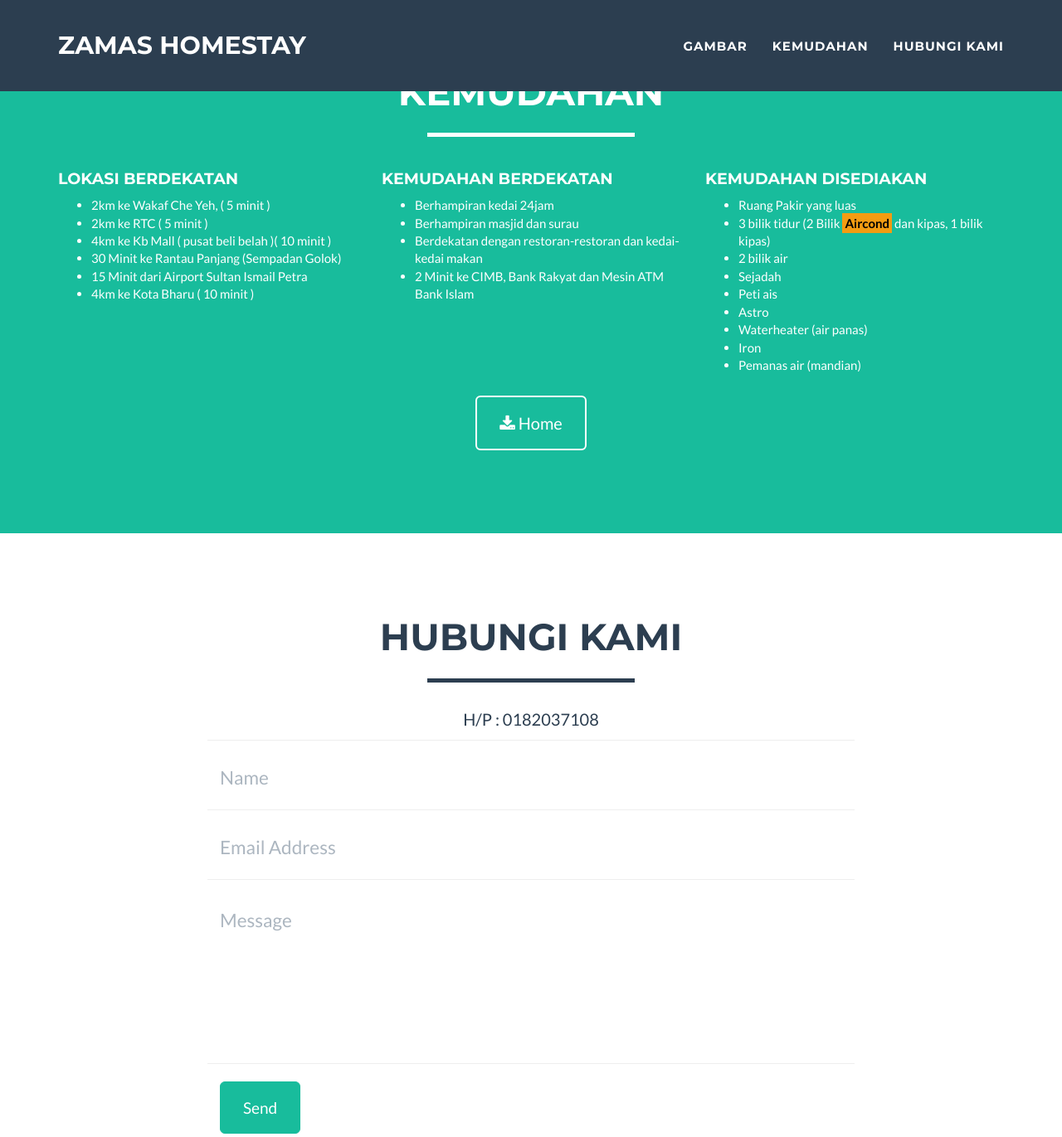
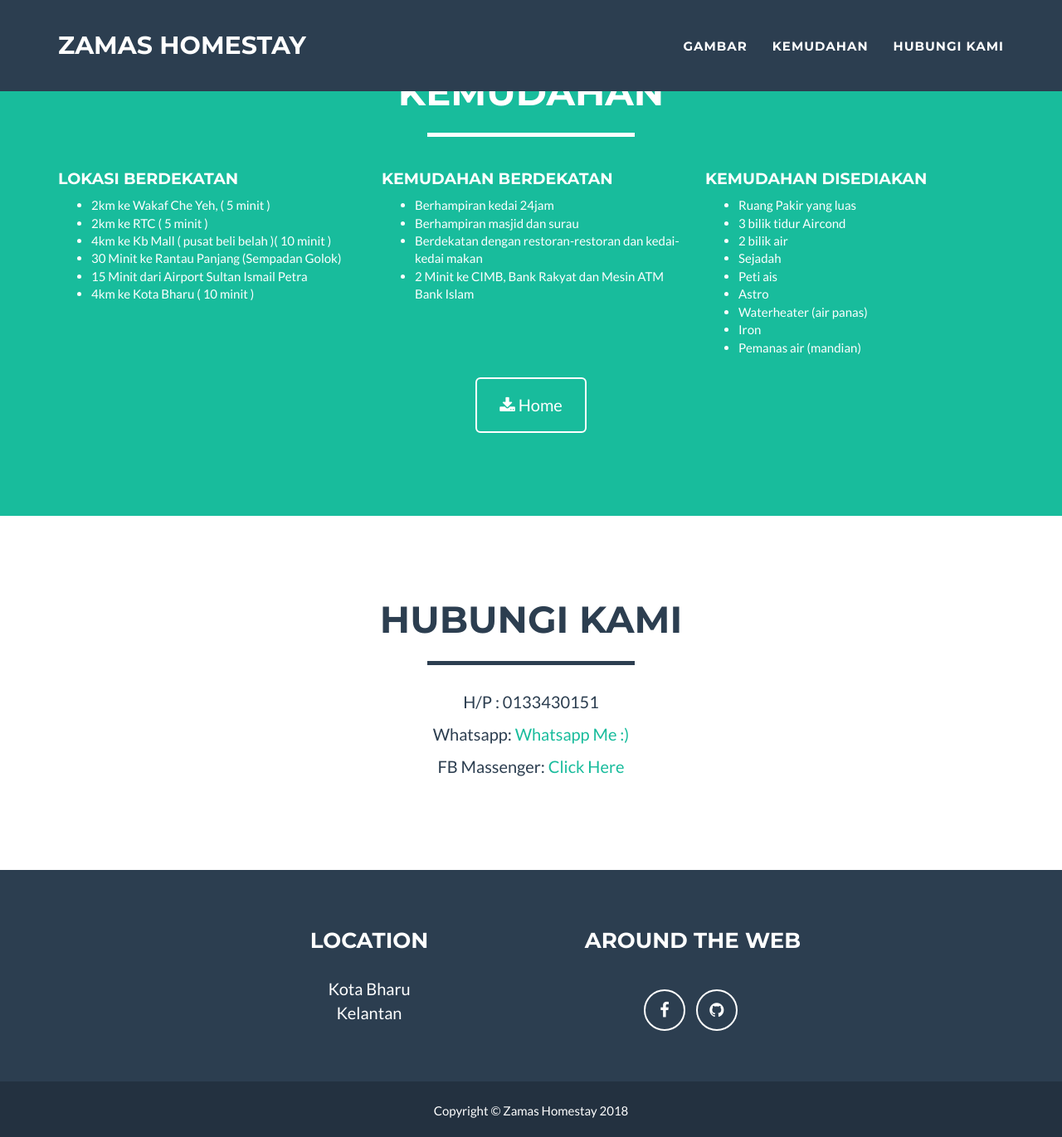
Before and after one commit to zamashomestay/zamashomestay.github.io, a Jekyll site: the page built from index.html, in a window 1280 px wide and 1400 px high, scrolled down 1679 px, cut to the strip 0-1371 px from the top of the window. Shown: the whole strip at 83% size. Built offline with Jekyll 4.4.1, drawn with Linux system fonts in a browser that asks for light colours.

Commit message:
Update info

```diff
--- a/_includes/about.html
+++ b/_includes/about.html
@@ -32,7 +32,7 @@
                     <h4> Kemudahan disediakan</h4>
                     <ul>
                          <li>Ruang Pakir yang luas</li>
-                         <li>3 bilik tidur (2 Bilik <mark><strong>Aircond</strong></mark> dan kipas, 1 bilik kipas)</li>
+                         <li>3 bilik tidur Aircond</li>
                          <li>2 bilik air</li>
                          <li>Sejadah</li>
                          <li>Peti ais</li>
--- a/_includes/contact_static.html
+++ b/_includes/contact_static.html
@@ -5,45 +5,9 @@
 			<div class="col-lg-12 text-center">
 				<h2>Hubungi Kami</h2>
 				<hr class="star-primary">
-				<p> H/P : 0182037108 </p>
-			</div>
-		</div>
-		<div class="row">
-			<div class="col-lg-8 col-lg-offset-2">
-				<form  action="//formspree.io/you@email.com" method="POST" name="sentMessage" id="contactForm" novalidate>
-					<div class="row control-group">
-						<div class="form-group col-xs-12 floating-label-form-group controls">
-							<label>Name</label>
-							<input type="text" name="name" class="form-control" placeholder="Name" id="name" required data-validation-required-message="Please enter your name.">
-							<p class="help-block text-danger"></p>
-						</div>
-					</div>
-					<div class="row control-group">
-						<div class="form-group col-xs-12 floating-label-form-group controls">
-							<label>Email Address</label>
-							<input type="email" name="_replyto" class="form-control" placeholder="Email Address" id="email" required data-validation-required-message="Please enter your email address.">
-							<p class="help-block text-danger"></p>
-						</div>
-					</div>
-					<div>
-						<input type="hidden"  name="_subject" value="New submission!">
-						<input type="text" name="_gotcha" style="display:none" />
-					</div>
-					<div class="row control-group">
-						<div class="form-group col-xs-12 floating-label-form-group controls">
-							<label>Message</label>
-							<textarea rows="5" name="message" class="form-control" placeholder="Message" id="message" required data-validation-required-message="Please enter a message."></textarea>
-							<p class="help-block text-danger"></p>
-						</div>
-					</div>
-					<br>
-					<div id="success"></div>
-					<div class="row">
-						<div class="form-group col-xs-12">
-							<button type="submit" class="btn btn-success btn-lg">Send</button>
-						</div>
-					</div>
-				</form>
+				<p> H/P : 0133430151 </p>
+				<p>Whatsapp: <a href="http://www.wasap.my/0133430151">Whatsapp Me :)</a></p>
+				<p>FB Massenger: <a href="http://m.me/zamasguesthouse">Click Here</a></p>
 			</div>
 		</div>
 	</div>
```
Also changed, not shown: Gemfile.lock, 1 other file.
